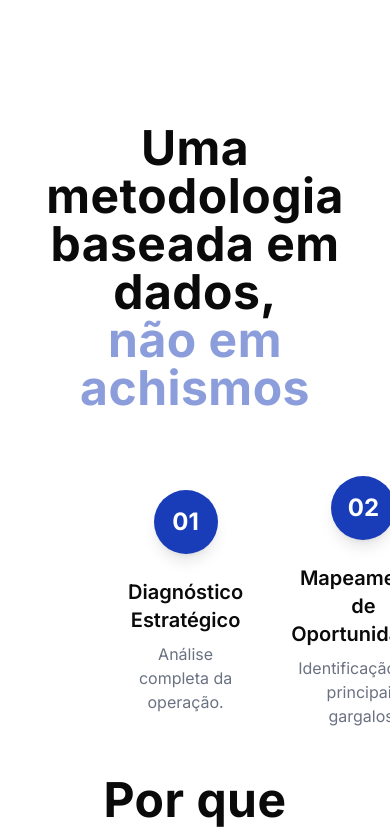
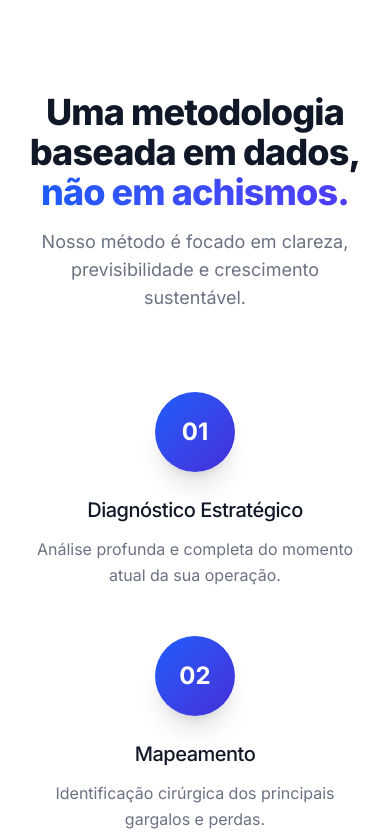
Before and after one commit to andersongama-dev/valadares, a Next.js app: page / in a window 390 px wide. Shown: the part 3520-4356 px from the top of the page. Built offline with nearby package versions, Linux system fonts and the light colour scheme.

Commit message:
feat(ui): refactor methodology section with responsive design, animations and typescript fixes

```diff
--- a/components/Methodology.tsx
+++ b/components/Methodology.tsx
@@ -1,68 +1,105 @@
+"use client";
+
+import { motion, Variants } from "framer-motion";
+
+const steps = [
+  {
+    number: "01",
+    title: "Diagnóstico Estratégico",
+    description:
+      "Análise profunda e completa do momento atual da sua operação.",
+  },
+  {
+    number: "02",
+    title: "Mapeamento",
+    description: "Identificação cirúrgica dos principais gargalos e perdas.",
+  },
+  {
+    number: "03",
+    title: "Plano de Ação",
+    description: "Construção de uma estratégia sob medida para o seu negócio.",
+  },
+  {
+    number: "04",
+    title: "Acompanhamento",
+    description: "Monitoramento contínuo e evolução constante dos resultados.",
+  },
+];
+
 export default function Methodology() {
+  const containerVariants: Variants = {
+    hidden: {},
+    visible: {
+      transition: {
+        staggerChildren: 0.2,
+      },
+    },
+  };
+
+  const itemVariants: Variants = {
+    hidden: { opacity: 0, y: 30 },
+    visible: {
+      opacity: 1,
+      y: 0,
+      transition: {
+        duration: 0.6,
+        ease: "easeOut",
+      },
+    },
+  };
+
   return (
-    <section className="mt-32">
-      <div>
-        <h2 className="text-5xl text-center font-bold tracking-[0.01em]">
+    <section className="mx-auto max-w-7xl px-6 py-24 sm:py-32">
+      <motion.div
+        initial={{ opacity: 0, y: -20 }}
+        whileInView={{ opacity: 1, y: 0 }}
+        viewport={{ once: false, amount: 0.3 }}
+        transition={{ duration: 0.6 }}
+        className="text-center"
+      >
+        <h2 className="text-4xl font-extrabold tracking-tight text-gray-900 sm:text-5xl">
           Uma metodologia baseada em dados,{" "}
-          <span className="block text-blue-800/50">não em achismos</span>
+          <span className="bg-linear-to-r api-gradient from-blue-600 to-indigo-600 bg-clip-text text-transparent block sm:inline">
+            não em achismos.
+          </span>
         </h2>
-      </div>
+        <p className="mx-auto mt-4 max-w-2xl text-lg text-gray-500">
+          Nosso método é focado em clareza, previsibilidade e crescimento
+          sustentável.
+        </p>
+      </motion.div>
 
-      <div className="flex items-center justify-between mx-32 mt-16">
-        <div className="flex flex-col items-center text-center max-w-52">
-          <div className="flex h-16 w-16 items-center justify-center rounded-full bg-blue-800 text-2xl font-bold text-white shadow-lg">
-            01
-          </div>
+      <motion.div
+        variants={containerVariants}
+        initial="hidden"
+        whileInView="visible"
+        viewport={{ once: false, amount: 0.2 }}
+        className="mt-20 grid grid-cols-1 gap-12 md:grid-cols-4 md:gap-6 relative"
+      >
+        {steps.map((step, index) => (
+          <motion.div
+            key={index}
+            variants={itemVariants}
+            className="relative flex flex-col items-center text-center group"
+          >
+            {index !== steps.length - 1 && (
+              <div className="hidden md:block absolute top-10 left-[60%] right-[-40%] h-0.5 bg-linear-to-r from-blue-500/50 to-transparent z-0 transition-all duration-300 group-hover:from-blue-600" />
+            )}
 
-          <h3 className="mt-6 text-xl font-semibold">
-            Diagnóstico Estratégico
-          </h3>
+            <div className="relative z-10 flex h-20 w-20 items-center justify-center rounded-full bg-linear-to-br from-blue-600 to-indigo-700 text-2xl font-bold text-white shadow-xl transition-transform duration-300 group-hover:scale-110">
+              {step.number}
+            </div>
 
-          <p className="mt-2 text-gray-500">Análise completa da operação.</p>
-        </div>
+            <h3 className="mt-6 text-xl font-medium text-gray-900 tracking-tight">
+              {step.title}
+            </h3>
 
-        <div className="h-1 flex-1 mx-6 rounded-full bg-blue-800"></div>
-
-        <div className="flex flex-col items-center text-center max-w-52">
-          <div className="flex h-16 w-16 items-center justify-center rounded-full bg-blue-800 text-2xl font-bold text-white shadow-lg">
-            02
-          </div>
-
-          <h3 className="mt-6 text-xl font-semibold">
-            Mapeamento de Oportunidades
-          </h3>
-
-          <p className="mt-2 text-gray-500">
-            Identificação dos principais gargalos.
-          </p>
-        </div>
-
-        <div className="h-1 flex-1 mx-6 rounded-full bg-blue-800"></div>
-
-        <div className="flex flex-col items-center text-center max-w-52">
-          <div className="flex h-16 w-16 items-center justify-center rounded-full bg-blue-800 text-2xl font-bold text-white shadow-lg">
-            03
-          </div>
-
-          <h3 className="mt-6 text-xl font-semibold">Plano de Ação</h3>
-
-          <p className="mt-2 text-gray-500">Estratégia personalizada.</p>
-        </div>
-
-        <div className="h-1 flex-1 mx-6 rounded-full bg-blue-800"></div>
-
-        <div className="flex flex-col items-center text-center max-w-52">
-          <div className="flex h-16 w-16 items-center justify-center rounded-full bg-blue-800 text-2xl font-bold text-white shadow-lg">
-            04
-          </div>
-
-          <h3 className="mt-6 text-xl font-semibold">Acompanhamento</h3>
-
-          <p className="mt-2 text-gray-500">
-            Monitoramento contínuo dos resultados.
-          </p>
-        </div>
-      </div>
+            <p className="mt-3 text-base text-gray-500 max-w-xs leading-relaxed">
+              {step.description}
+            </p>
+          </motion.div>
+        ))}
+      </motion.div>
     </section>
   );
 }
```
